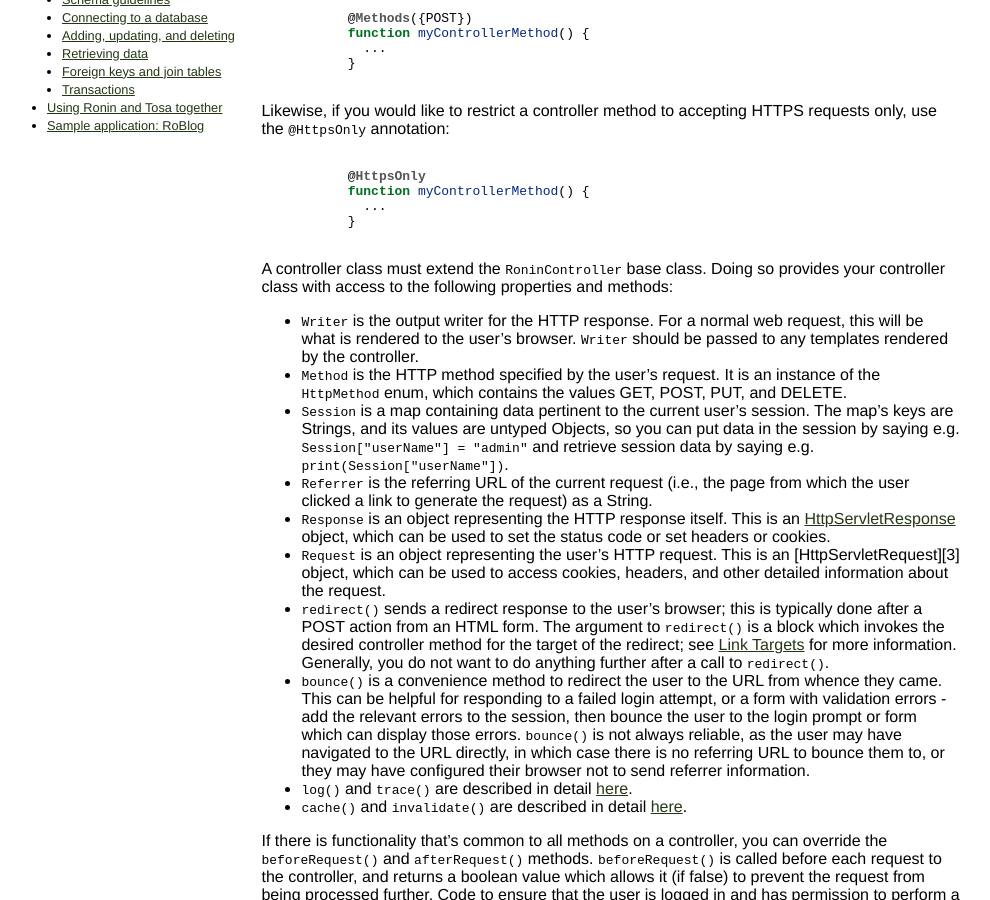
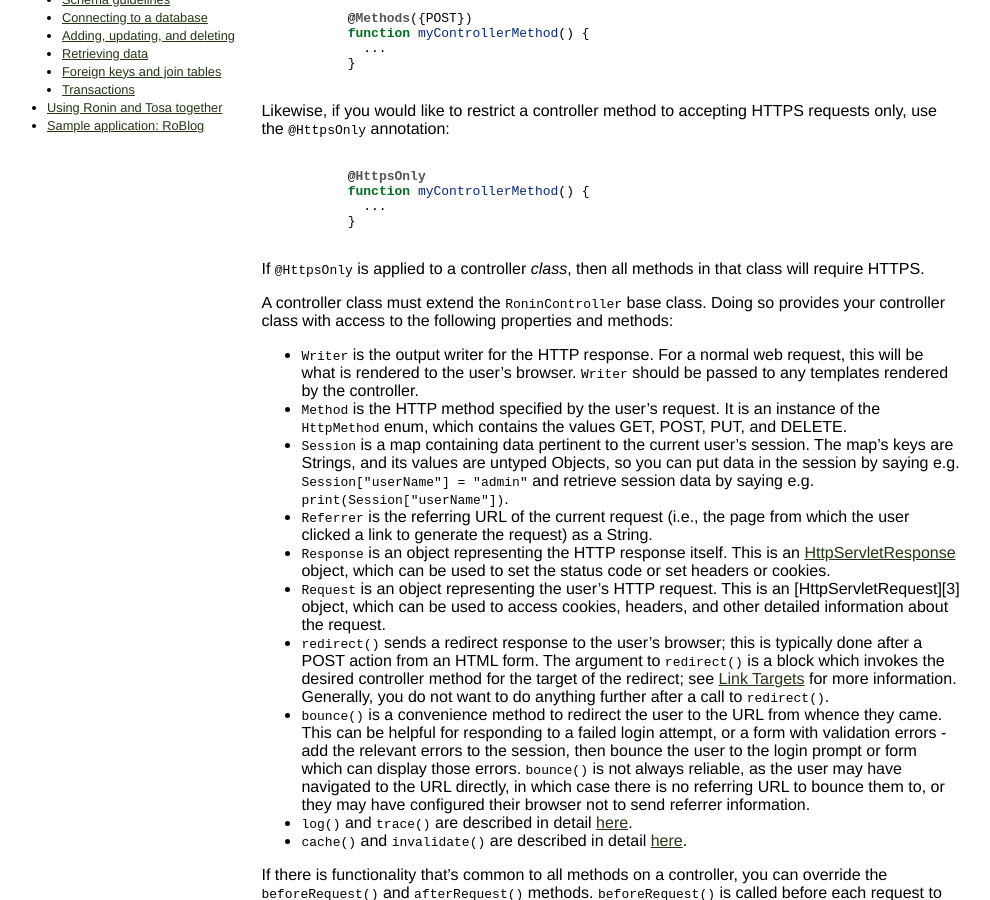
Before and after one commit to kprevas/ronin, a Jekyll site: the page built from Controllers.md, in a window 1280 px wide and 900 px high, scrolled down 774 px. Shown: the whole window, without its empty margins (1-991 px from the left). Built offline with Jekyll 4.4.1, drawn with Linux system fonts in a browser that asks for light colours; some web fonts are replaced; Markdown is read by kramdown in place of the engine named in the settings.

Commit message:
update docs on @HttpOnly

```diff
--- a/Controllers.md
+++ b/Controllers.md
@@ -54,6 +54,8 @@ Likewise, if you would like to restrict a controller method to accepting HTTPS r
     }
 {% endhighlight %}
 
+If `@HttpsOnly` is applied to a controller *class*, then all methods in that class will require HTTPS.
+
 A controller class must extend the `RoninController` base class. Doing so
 provides your controller class with access to the following properties and
 methods:
```
